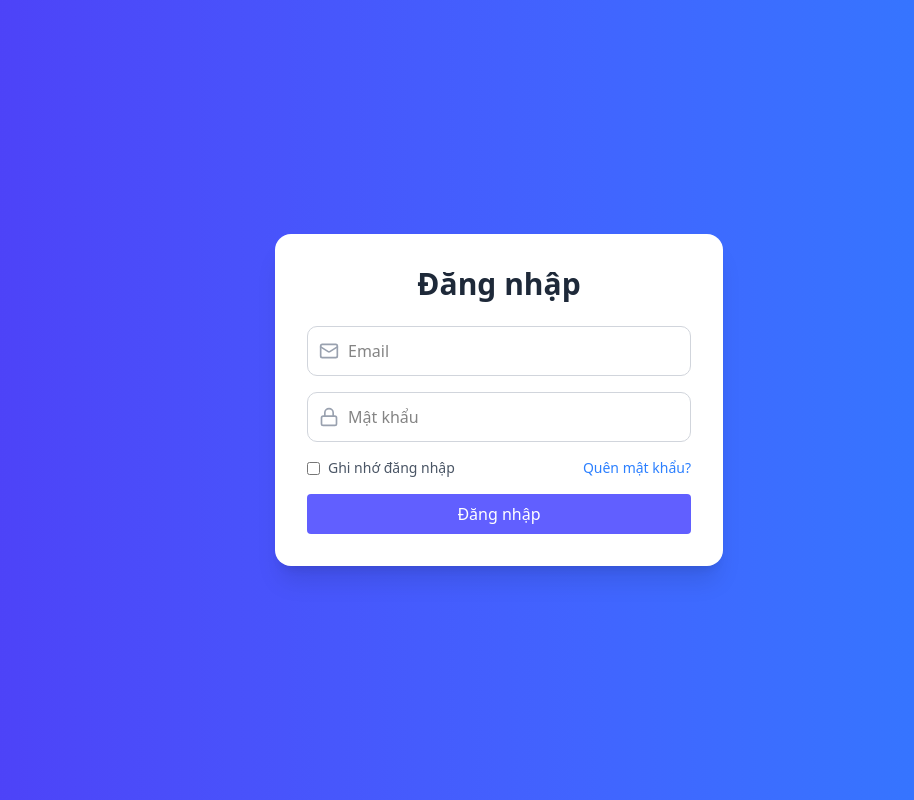
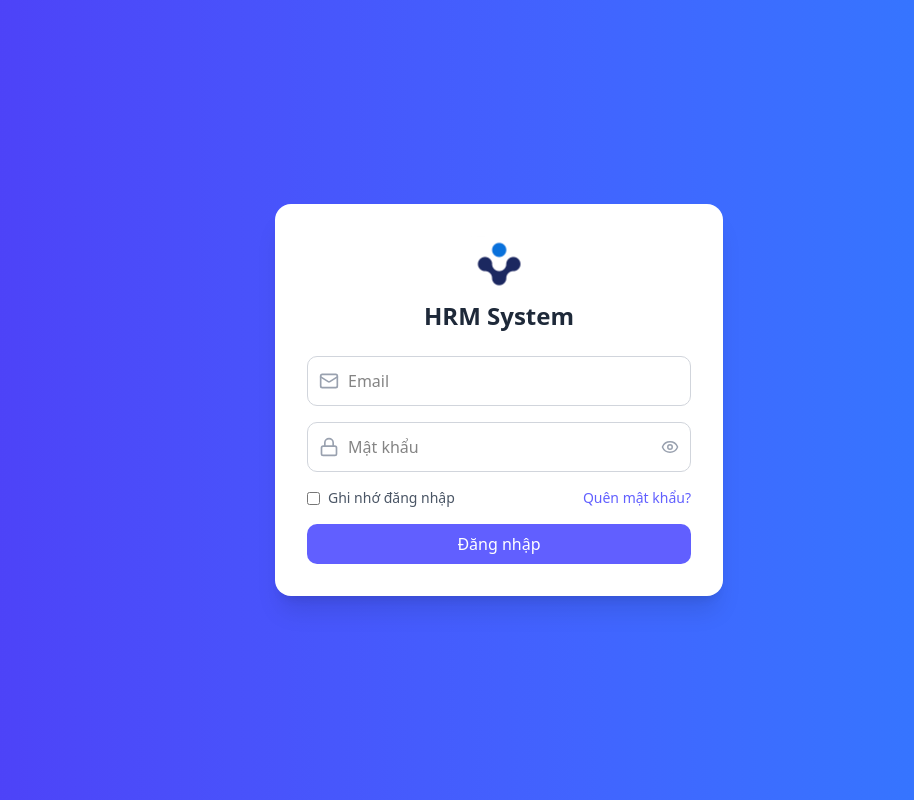
Before and after one commit to thangphdinh/HRM_WEB, a Next.js app: page /login in a window 1280 px wide. Shown: the whole page, without its empty margins (141-1055 px from the left). Built offline with nearby package versions, Linux system fonts and the light colour scheme.

Commit message:
thêm css và icon và hiệu ứng cho trang login

```diff
--- a/src/app/globals.css
+++ b/src/app/globals.css
@@ -120,3 +120,19 @@
     @apply bg-background text-foreground;
   }
 }
+@keyframes fadeIn {
+  from { opacity: 0; transform: translateY(20px); }
+  to { opacity: 1; transform: translateY(0); }
+}
+.animate-fadeIn {
+  animation: fadeIn 0.5s ease-out;
+}
+
+@keyframes shake {
+  0%, 100% { transform: translateX(0); }
+  20%, 60% { transform: translateX(-4px); }
+  40%, 80% { transform: translateX(4px); }
+}
+.animate-shake {
+  animation: shake 0.4s ease-in-out;
+}
--- a/src/app/login/page.tsx
+++ b/src/app/login/page.tsx
@@ -4,19 +4,25 @@ import { useRouter } from "next/navigation";
 import { api } from "@/lib/api";
 import { LoginResponse } from "@/types/index";
 import { setAuthCookies } from "@/lib/cookies";
-import { Mail, Lock } from "lucide-react";
+import { Mail, Lock, Eye, EyeOff } from "lucide-react";
 
 export default function LoginPage() {
     const [email, setEmail] = useState("");
     const [password, setPassword] = useState("");
+    const [showPassword, setShowPassword] = useState(false);
     const [error, setError] = useState("");
-    const router = useRouter();
     const [rememberMe, setRememberMe] = useState(false);
     const [loading, setLoading] = useState(false);
+    const router = useRouter();
 
     const handleLogin = async () => {
+        if (!email || !password) {
+            setError("Vui lòng nhập đầy đủ email và mật khẩu.");
+            return;
+        }
         setLoading(true);
         setError("");
+
         try {
             const response = await api.post<LoginResponse>("/auth/login", { email, password, rememberMe });
             const { accessToken, refreshToken } = response.data;
@@ -33,11 +39,15 @@ export default function LoginPage() {
 
     return (
         <div className="min-h-screen flex items-center justify-center bg-gradient-to-r from-indigo-600 to-blue-500 p-6">
-            <div className="w-full max-w-md bg-white rounded-2xl shadow-xl p-8">
-                <h2 className="text-3xl font-extrabold text-center text-gray-800 mb-6">Đăng nhập</h2>
+            <div className="w-full max-w-md bg-white rounded-2xl shadow-xl p-8 animate-fadeIn">
+                <div className="flex flex-col items-center mb-6">
+                    {/*eslint-disable-next-line @next/next/no-img-element*/}
+                    <img src="/icon_hrm.png" alt="Logo" className="w-14 h-14 mb-2" />
+                    <h2 className="text-2xl font-bold text-gray-800">HRM System</h2>
+                </div>
 
                 {error && (
-                    <p className="bg-red-100 text-red-600 text-sm text-center py-2 px-4 rounded mb-4">
+                    <p className="bg-red-100 text-red-600 text-sm text-center py-2 px-4 rounded mb-4 animate-shake">
                         {error}
                     </p>
                 )}
@@ -51,7 +61,7 @@ export default function LoginPage() {
                             placeholder="Email"
                             value={email}
                             onChange={(e) => setEmail(e.target.value)}
-                            className="w-full pl-10 pr-4 py-3 border border-gray-300 rounded-lg focus:outline-none focus:ring-2 focus:ring-blue-500"
+                            className="w-full pl-10 pr-4 py-3 border border-gray-300 rounded-lg focus:outline-none focus:ring-2 focus:ring-indigo-500 transition-all duration-200"
                         />
                     </div>
 
@@ -59,58 +69,49 @@ export default function LoginPage() {
                     <div className="relative">
                         <Lock className="absolute left-3 top-1/2 transform -translate-y-1/2 text-gray-400" size={20} />
                         <input
-                            type="password"
+                            type={showPassword ? "text" : "password"}
                             placeholder="Mật khẩu"
                             value={password}
                             onChange={(e) => setPassword(e.target.value)}
-                            className="w-full pl-10 pr-4 py-3 border border-gray-300 rounded-lg focus:outline-none focus:ring-2 focus:ring-blue-500"
+                            className="w-full pl-10 pr-10 py-3 border border-gray-300 rounded-lg focus:outline-none focus:ring-2 focus:ring-indigo-500 transition-all duration-200"
                         />
+                        <button
+                            type="button"
+                            onClick={() => setShowPassword(!showPassword)}
+                            className="absolute right-3 top-1/2 transform -translate-y-1/2 text-gray-400 hover:text-gray-600"
+                        >
+                            {showPassword ? <EyeOff size={18} /> : <Eye size={18} />}
+                        </button>
                     </div>
 
-                    {/* Remember me + Forgot */}
+                    {/* Remember me */}
                     <div className="flex items-center justify-between text-sm text-gray-600">
                         <label className="flex items-center space-x-2">
                             <input
                                 type="checkbox"
                                 checked={rememberMe}
                                 onChange={(e) => setRememberMe(e.target.checked)}
-                                className="accent-blue-600"
+                                className="accent-indigo-600"
                             />
                             <span>Ghi nhớ đăng nhập</span>
                         </label>
-                        <a href="#" className="text-blue-500 hover:underline">Quên mật khẩu?</a>
+                        <a href="#" className="text-indigo-500 hover:underline">Quên mật khẩu?</a>
                     </div>
 
                     {/* Submit */}
                     <button
                         onClick={handleLogin}
-                        className="w-full bg-indigo-500 text-white py-2 rounded hover:bg-indigo-600 transition disabled:opacity-60"
                         disabled={loading}
+                        className="w-full bg-indigo-500 text-white py-2 rounded-lg hover:bg-indigo-600 transition-all duration-200 disabled:opacity-60 flex justify-center items-center"
                     >
                         {loading ? (
-                            <span className="flex justify-center items-center">
-                                <svg
-                                    className="animate-spin h-5 w-5 text-white mr-2"
-                                    xmlns="http://www.w3.org/2000/svg"
-                                    fill="none"
-                                    viewBox="0 0 24 24"
-                                >
-                                    <circle
-                                        className="opacity-25"
-                                        cx="12"
-                                        cy="12"
-                                        r="10"
-                                        stroke="currentColor"
-                                        strokeWidth="4"
-                                    ></circle>
-                                    <path
-                                        className="opacity-75"
-                                        fill="currentColor"
-                                        d="M4 12a8 8 0 018-8v4a4 4 0 00-4 4H4z"
-                                    ></path>
+                            <>
+                                <svg className="animate-spin h-5 w-5 mr-2" viewBox="0 0 24 24">
+                                    <circle className="opacity-25" cx="12" cy="12" r="10" stroke="currentColor" strokeWidth="4"></circle>
+                                    <path className="opacity-75" fill="currentColor" d="M4 12a8 8 0 018-8v4a4 4 0 00-4 4H4z"></path>
                                 </svg>
                                 Đang đăng nhập...
-                            </span>
+                            </>
                         ) : (
                             'Đăng nhập'
                         )}
```
